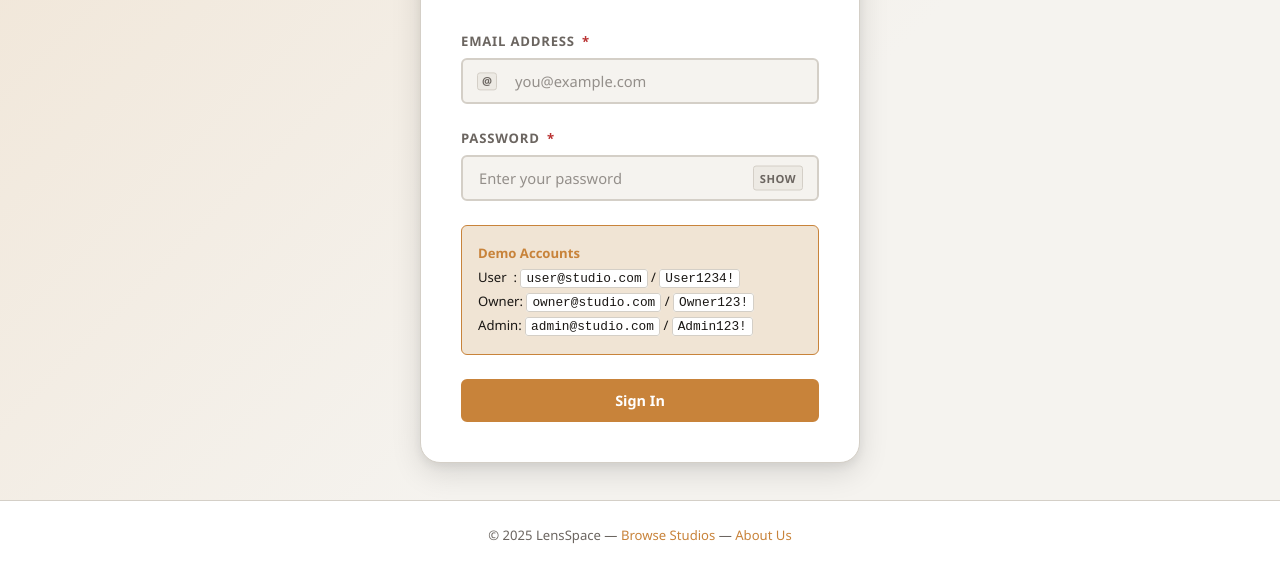
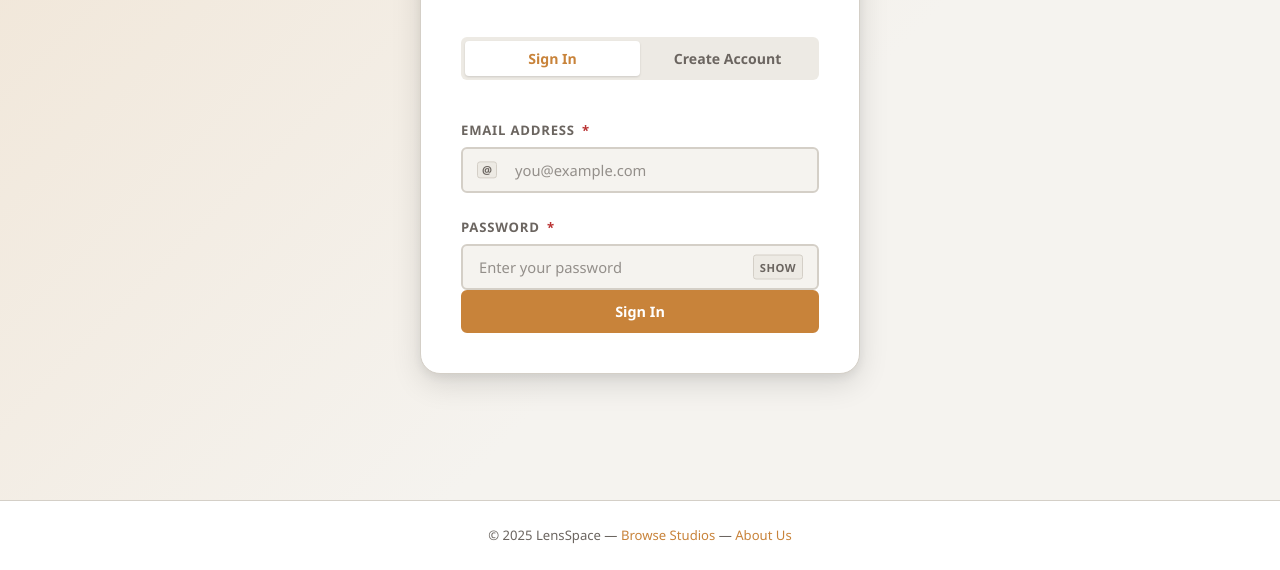
Before and after one commit to SherifMostafa06/LenseScape, a plain HTML site: page login.html in a window 1280 px wide. Shown: the part 368-938 px from the top of the page. Drawn offline with Linux system fonts and the light colour scheme.

Commit message:
Remove demo accounts section from login.html
Removed demo account information from the login page.

```diff
--- a/login.html
+++ b/login.html
@@ -73,13 +73,6 @@
               <button type="button" class="password-toggle" aria-label="Toggle password visibility">Show</button>
             </div>
             <span class="field-error"></span>
-          </div>
-
-          <div class="demo-box">
-            <strong>Demo Accounts</strong><br/>
-            User &nbsp;: <code>user@studio.com</code> / <code>User1234!</code><br/>
-            Owner: <code>owner@studio.com</code> / <code>Owner123!</code><br/>
-            Admin: <code>admin@studio.com</code> / <code>Admin123!</code>
           </div>
 
           <button type="submit" class="btn btn-primary btn-block">Sign In</button>
```
